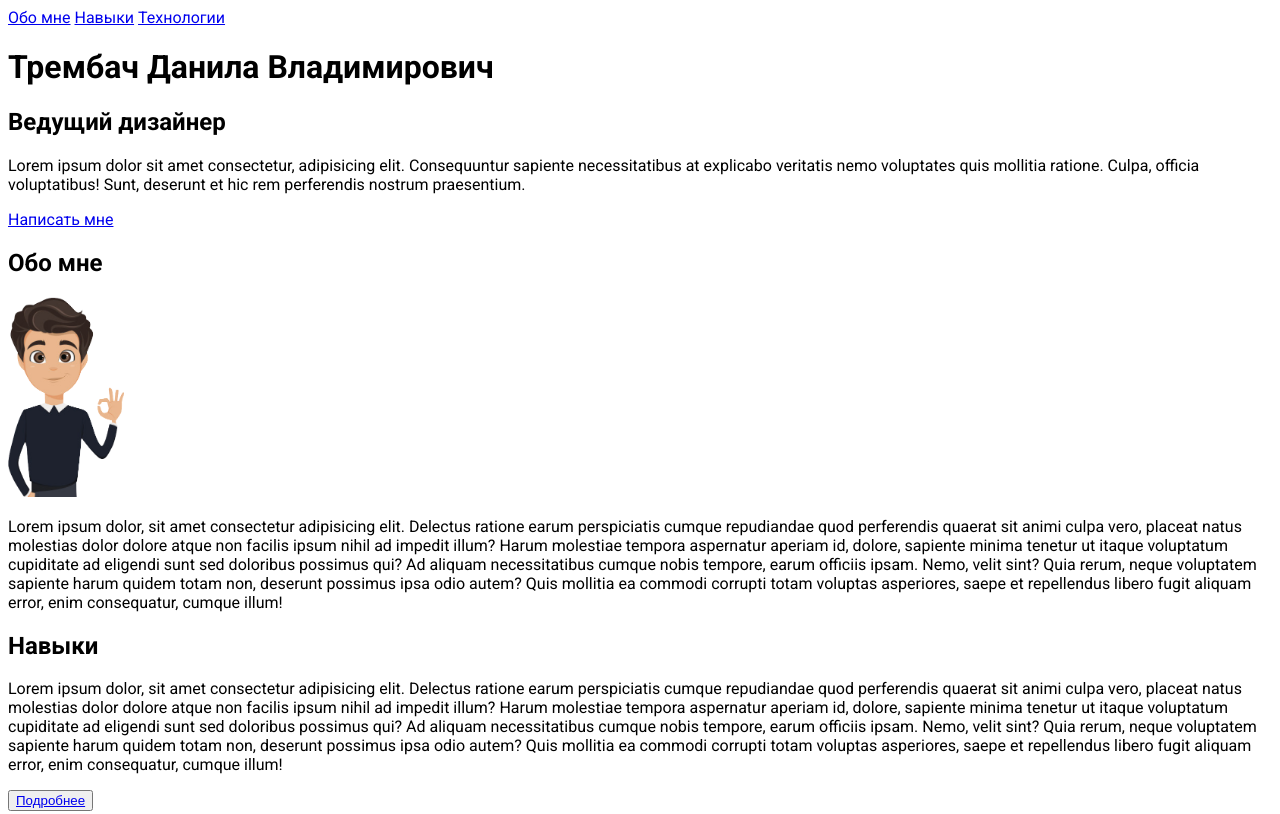
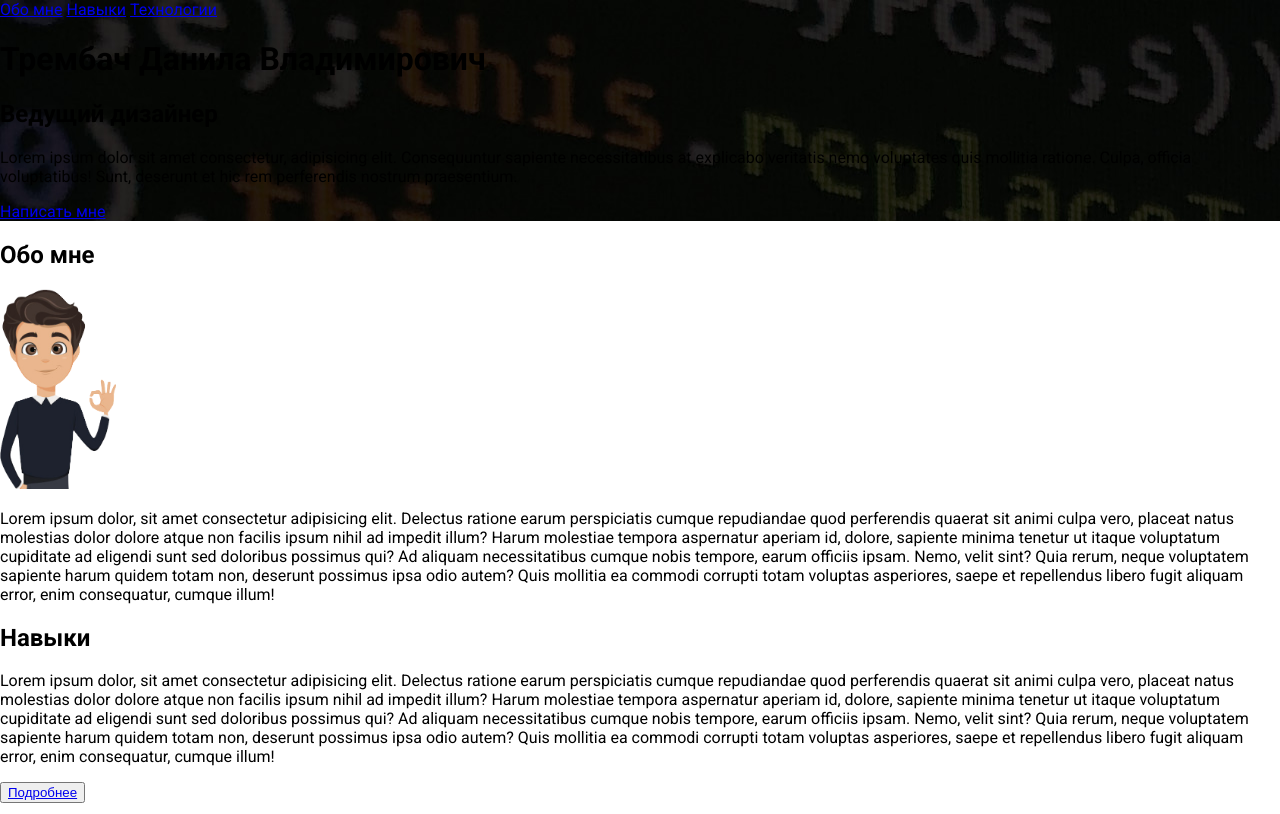
Before and after one commit to Milkokon/Milkokon.github.io, a plain HTML site: page index.html in a window 1280 px wide. Shown: the top 814 px of the page. Drawn offline with Linux system fonts and the light colour scheme.

Commit message:
header css

```diff
--- a/index.html
+++ b/index.html
@@ -8,7 +8,7 @@
     <link href="https://fonts.googleapis.com/css2?family=Roboto:ital,wght@0,100;0,300;0,400;0,500;0,700;0,900;1,100;1,300;1,400;1,500;1,700;1,900&display=swap" rel="stylesheet"> <!--подключил стили-->
 </head>
 <body>
-    <header>
+    <header class="header"
         <nav> <!--навигационное меню-->
             <a href="#">Обо мне</a>
             <a href="#">Навыки</a>
@@ -23,7 +23,7 @@
     </header>
 
 
-    <main>
+    <main class="main">
         <section id="about">
             <h2>Обо мне</h2>
             <img src="images/person.png" alt="Avatar" height="200px">
--- a/style.css
+++ b/style.css
@@ -1,3 +1,8 @@
 body {
 font-family: 'Roboto', sans-serif;
+margin: 0%;
 }
+
+.header {
+background-image: url(/images/background.jpg); /*ссылка на изображение*/
+}
```
